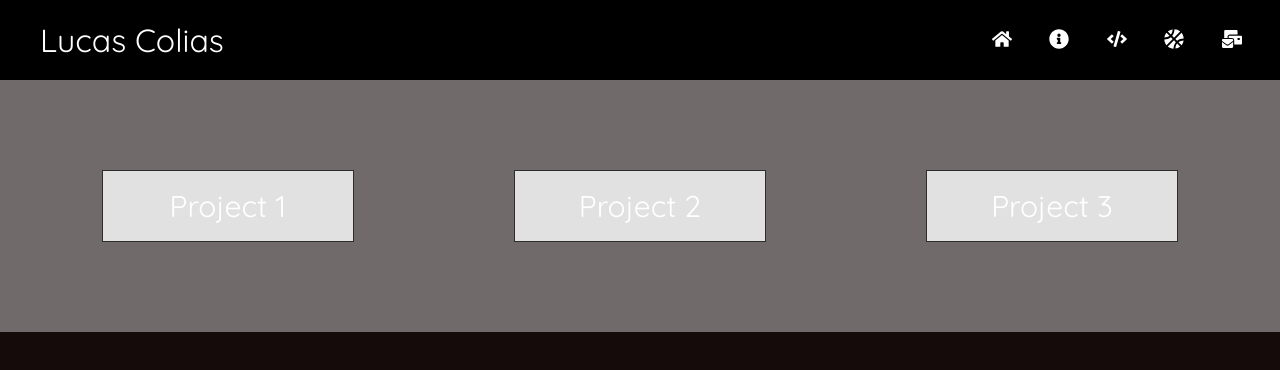
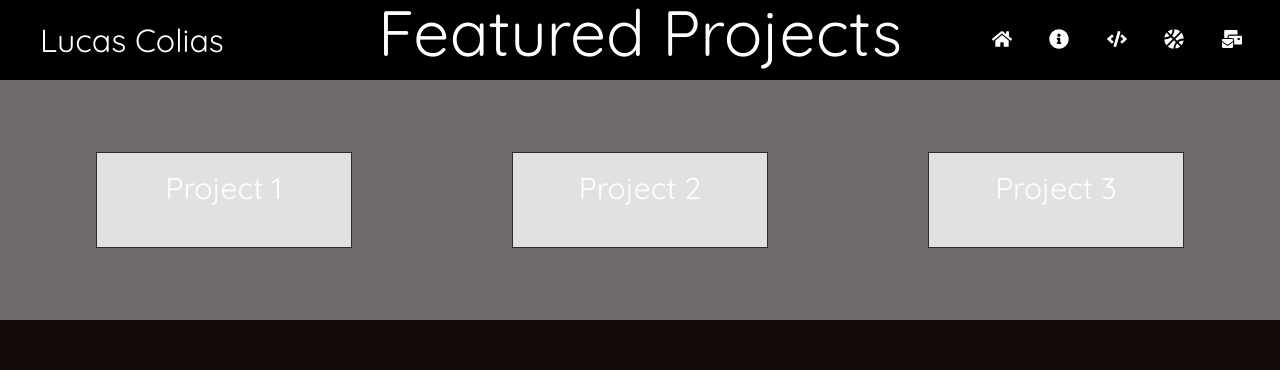
Before and after one commit to lcolias/MyReactWebsite, a React (Create React App) app in the folder my-website/: page /skills in a window 1280 px wide. Shown: the top 370 px of the page. Built offline with nearby package versions, Linux system fonts and the light colour scheme.

Commit message:
Update to 'skills' page & 'navbar'
Update for navbar from on focus to on hover animations.
Update to skills page layout.

```diff
--- a/my-website/src/components/Navbar/Navbar.css
+++ b/my-website/src/components/Navbar/Navbar.css
@@ -63,14 +63,12 @@
     border-bottom: 1px #444 solid;
 }
 
-.navbar-link a:hover div,
-.navbar-link a:focus div{
+.navbar-link a:hover div{
     font-size: 1.25em;
     color: #ccc;
 }
 
-.navbar-link a:hover,
-.navbar-link a:focus{
+.navbar-link a:hover{
     color: #ccc;
 }
 
--- a/my-website/src/components/Skills/Skills.css
+++ b/my-website/src/components/Skills/Skills.css
@@ -4,10 +4,18 @@
 }
 
 .flex-container{
-    display: flexbox;
+    height: 30vh;
+    display: flex;
     justify-content: center;
+    align-items: center;
     background-color: rgba(245, 245, 245, 0.403);
-    padding: 10px;
+}
+
+.section-title{
+    position: absolute;
+    width: 100%;
+    top: 0;
+    font-size: 4em;
 }
 
 .flex-item{
--- a/my-website/src/components/Skills/Skills.js
+++ b/my-website/src/components/Skills/Skills.js
@@ -10,7 +10,13 @@ function Skills(){
       <div className="skills-page">
 
         <section className="Projects">
+
+
+
           <div className="flex-container">
+
+            <div className="section-title"> Featured Projects </div>
+
             <div className="flex-item">Project 1</div>
             <div className="flex-item">Project 2</div>
             <div className="flex-item">Project 3</div>
```
